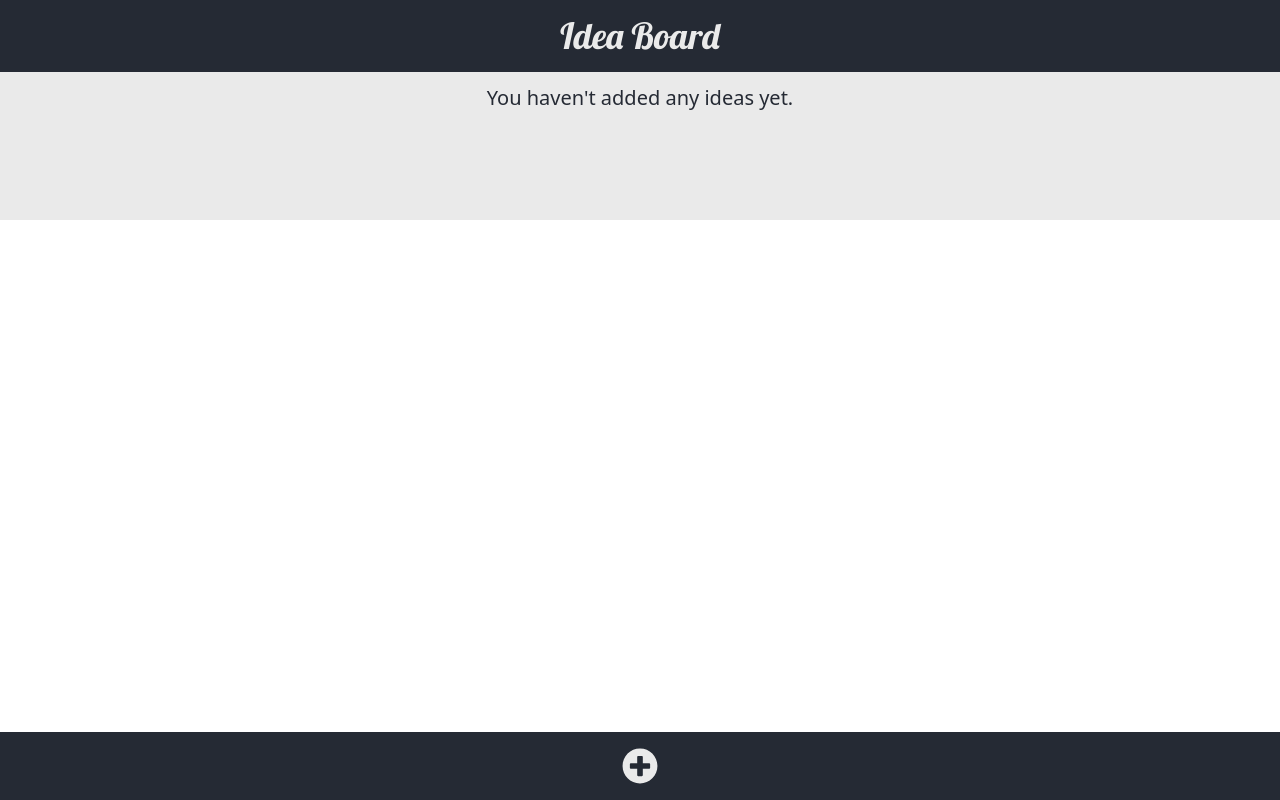
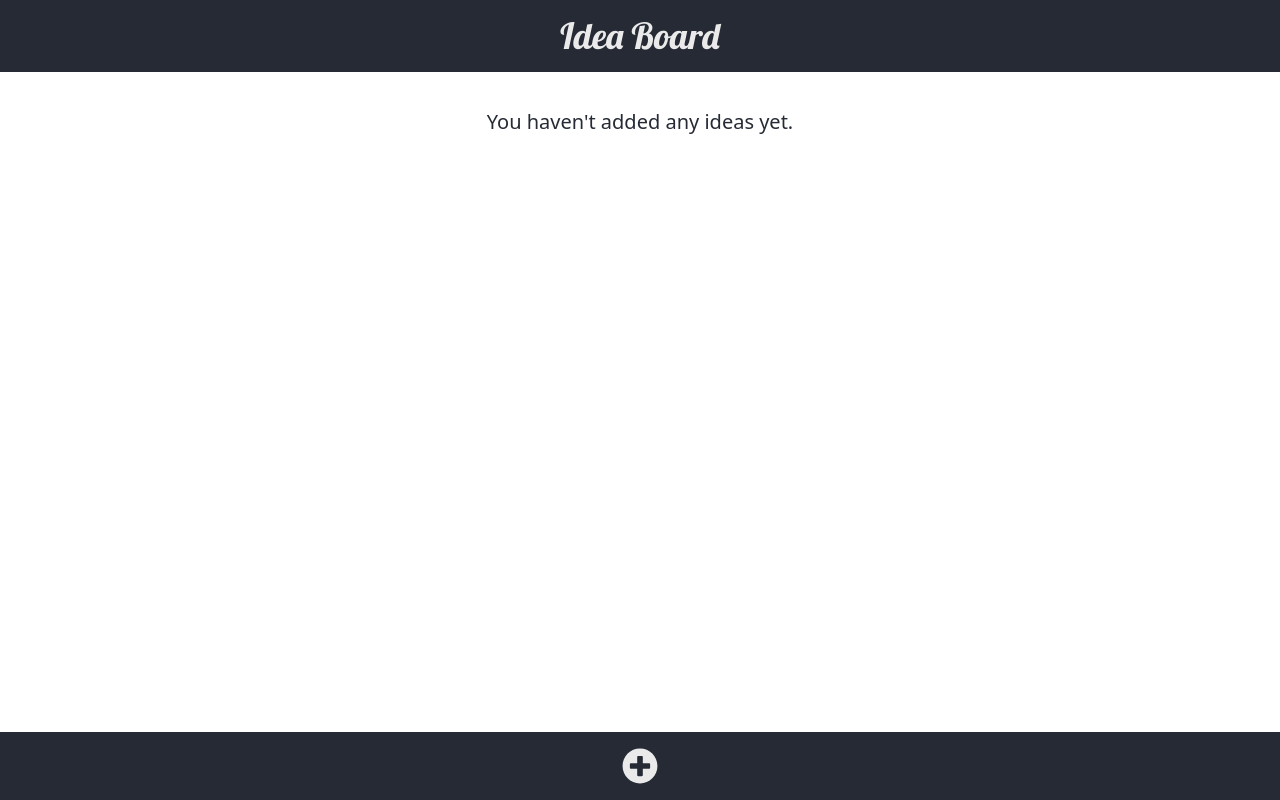
Before and after one commit to migueldcdev/idea-board-ts, a React (Vite) app: page / in a window 1280 px wide. Built offline with nearby package versions, Linux system fonts and the light colour scheme.

Commit message:
fixed confetti overflow

```diff
--- a/src/components/IdeaTile/index.tsx
+++ b/src/components/IdeaTile/index.tsx
@@ -65,14 +65,17 @@ const IdeaTile = ({ idea }: { idea: Idea }) => {
 
   return (
     <div className="bg-dark rounded w-5/6 md:w-3/6 lg:w-2/6 xl:w-1/6 px-2 pb-3">
+      <div className="mx-auto w-5/6">
         {confetti && (
           <Confetti
             numberOfPieces={100}
             gravity={0.2}
             recycle={false}
             className="mx-auto"
+            width={300}
           ></Confetti>
         )}
+      </div>
 
       <div className="flex justify-between">
         <div className="text-primary mt-4 text-sm">
--- a/src/components/IdeasContainer/index.tsx
+++ b/src/components/IdeasContainer/index.tsx
@@ -40,10 +40,10 @@ const IdeasContainer = () => {
   }
 
   return (
-    <div className="bg-light">
+    <div>
       {ideas.length > 0 ? (
         <div>
-          <div className="py-6 px-2 text-dark">
+          <div className="py-6 px-2 text-dark flex justify-center">
             <label>Sort by: </label>
             <select onChange={(e) => sortIdeas(e.target.value)}>
               {orderingValues.map((value, index) => (
@@ -65,7 +65,7 @@ const IdeasContainer = () => {
         </div>
       ) : (
         <div>
-          <p className="text-center text-xl p-3 text-dark">
+          <p className="text-center text-xl p-3 text-dark mt-6">
             You haven't added any ideas yet.
           </p>
         </div>
```
Lines whose indentation alone changed are shown as unchanged.
